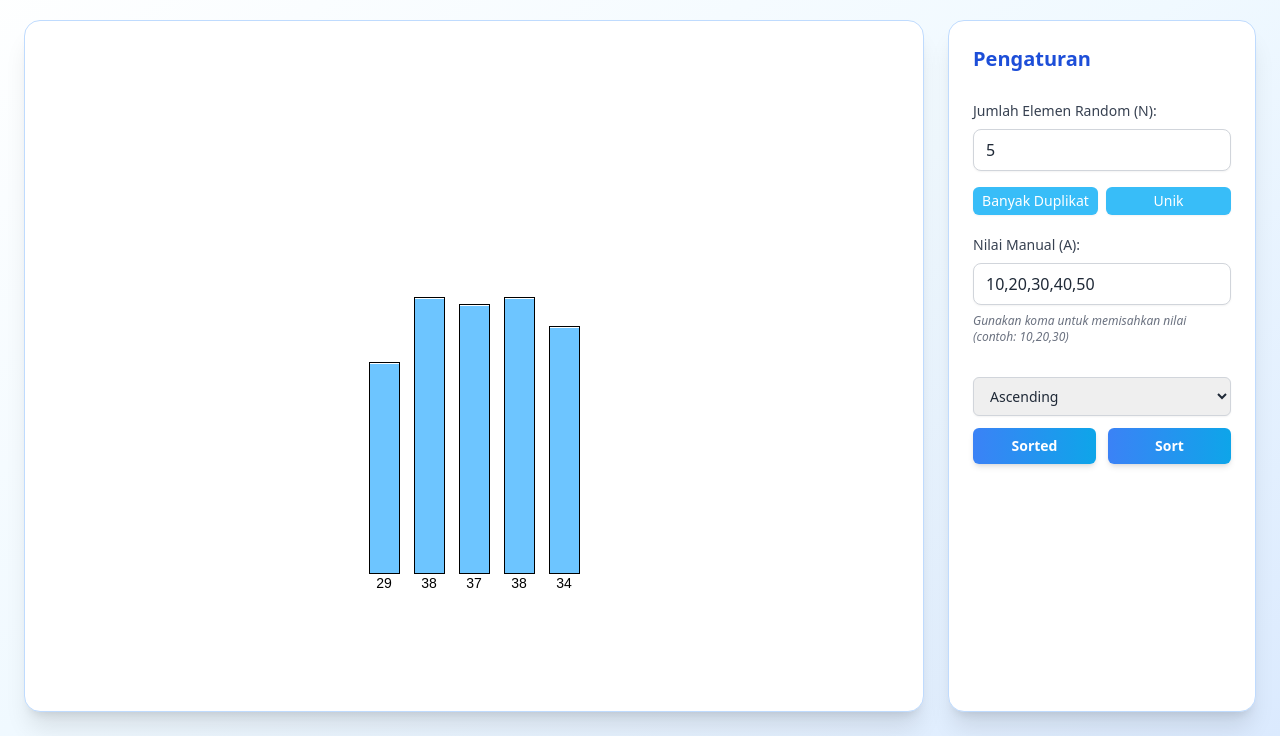
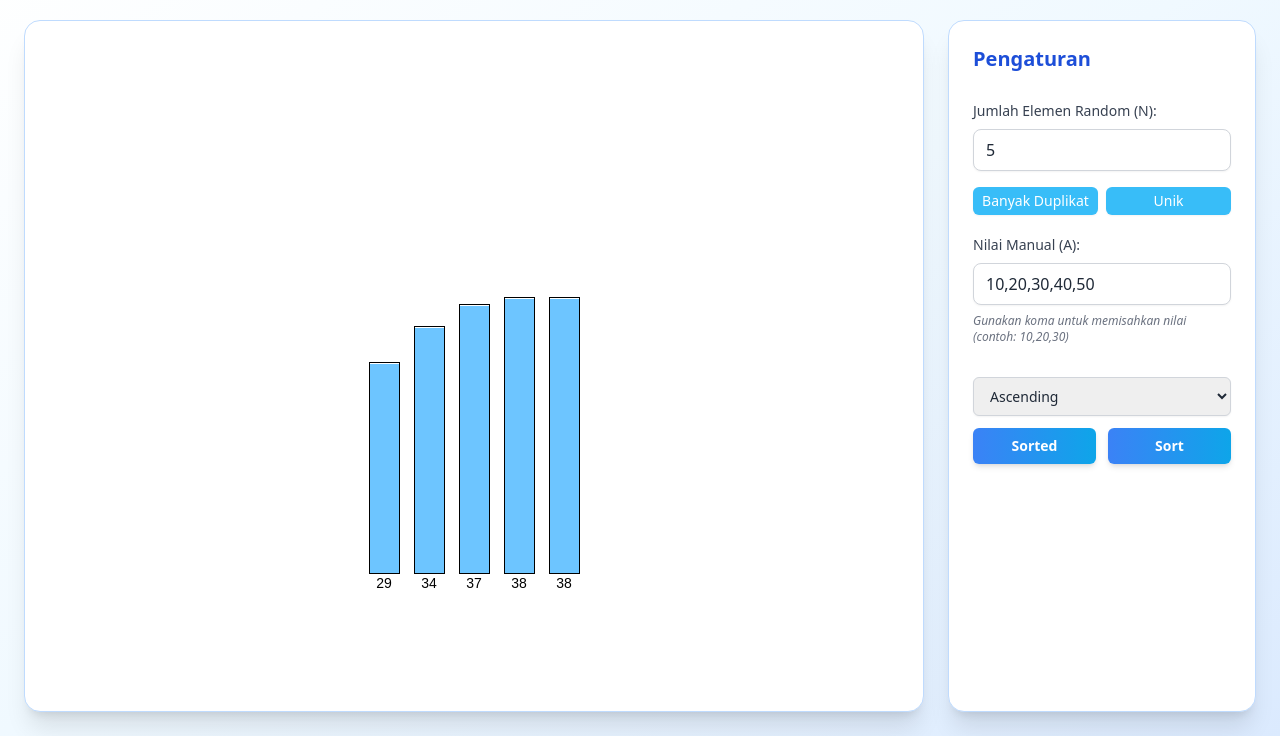
Before and after one commit to RafaelYefta32/Project-UTS-GrafKom, a plain HTML site: page index.html in a window 1280 px wide. Both pictures are taken after a click on the button "Sorted". Shown: the part 64-800 px from the top of the page. Drawn offline with nearby package versions, Linux system fonts and the light colour scheme.

Commit message:
Menambahkan algoritma insertion sort (ascending dan descending) serta logika untuk sorted (sort langsung tanpa visualisasi)

```diff
--- a/index.html
+++ b/index.html
@@ -145,6 +145,10 @@
       const inputN = document.getElementById("inputN");
       const inputA = document.getElementById("inputA");
 
+      const sortDirection = document.getElementById("sortDirection");
+      // const sortBtn = document.getElementById("sortBtn");
+      const sortedBtn = document.getElementById("sortedBtn");
+
       function drawBars(ctx, data) {
         const width = ctx.canvas.getBoundingClientRect().width;
         const height = ctx.canvas.getBoundingClientRect().height;
@@ -291,6 +295,53 @@
         data = Array.from(uniqueSet);
         drawBars(ctx, data);
       });
+
+      function insertionSort(A, direction) {
+        var N = A.length;
+        for (var p = 1; p < N; p++) {
+          var tem = A[p];
+          var i = p - 1;
+
+          if (direction === "asc") {
+            while (i > 0 && tem < A[i]) {
+              A[i + 1] = A[i];
+              i = i - 1;
+            }
+            if (tem >= A[i]) {
+              A[i + 1] = tem;
+            } else {
+              A[i + 1] = A[i];
+              A[i] = tem;
+            }
+          } else {
+            while (i > 0 && tem > A[i]) {
+              A[i + 1] = A[i];
+              i = i - 1;
+            }
+            if (tem <= A[i]) {
+              A[i + 1] = tem;
+            } else {
+              A[i + 1] = A[i];
+              A[i] = tem;
+            }
+          }
+        }
+        return A;
+      }
+
+
+      function applySortFromDropdown() {
+        if (!Array.isArray(data) || data.length === 0) {
+          return;
+        }
+        const dir = sortDirection.value;
+        const arr = data.slice();
+        insertionSort(arr, dir);
+        data = arr;
+        drawBars(ctx, data);
+      }
+
+      sortedBtn.addEventListener("click", applySortFromDropdown);
     </script>
   </body>
 </html>
```
